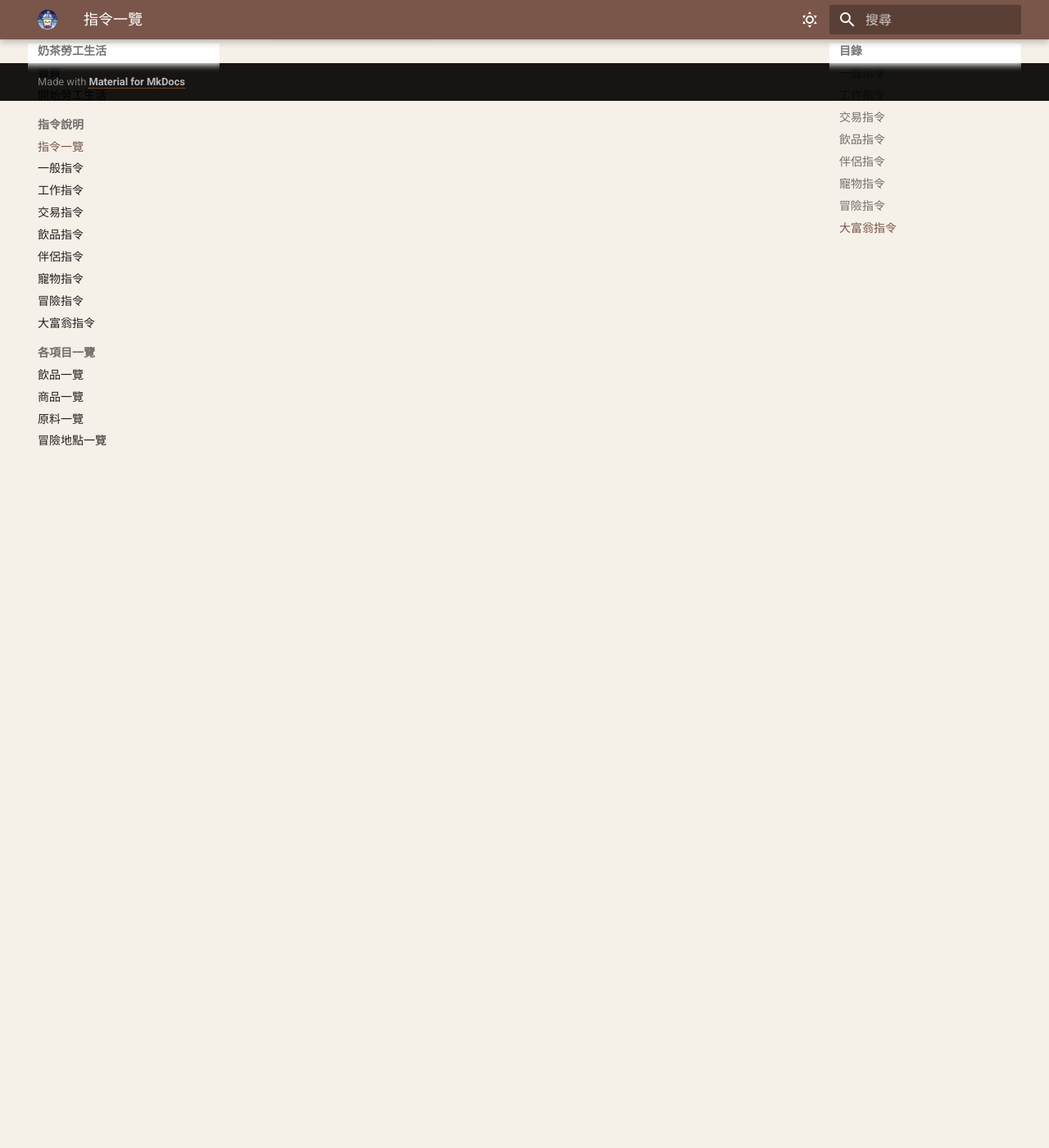
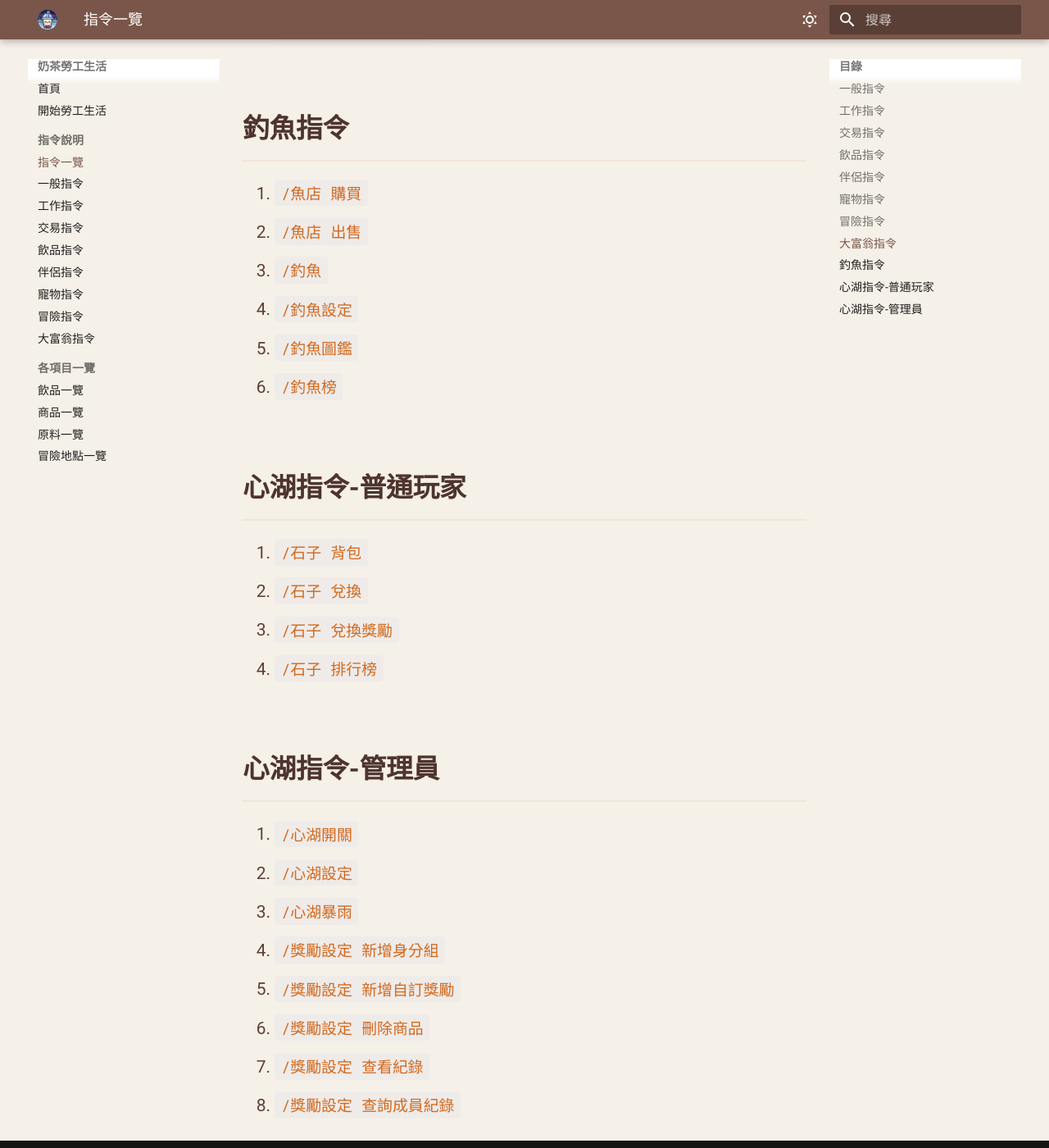
Before and after one commit to Chocochocococo/milktea-workerlife-wiki, an MkDocs documentation site: the page built from docs/command/commandlist.md, in a window 1280 px wide and 1400 px high, scrolled down 3675 px. Shown: the whole window at 82% size. Built offline with MkDocs 1.6.1 and Material for MkDocs 9.7.7, drawn with Linux system fonts in a browser that asks for light colours.

Commit message:
Update commandlist.md

```diff
--- a/docs/command/commandlist.md
+++ b/docs/command/commandlist.md
@@ -62,3 +62,27 @@
 2. `/大富翁 擲骰`
 3. `/大富翁 投資`
 4. `/大富翁 補充行動力`
+
+## 釣魚指令
+1. `/魚店 購買`
+2. `/魚店 出售`
+3. `/釣魚`
+4. `/釣魚設定`
+5. `/釣魚圖鑑`
+6. `/釣魚榜`
+
+## 心湖指令-普通玩家
+1. `/石子 背包`
+2. `/石子 兌換`
+3. `/石子 兌換獎勵`
+4. `/石子 排行榜`
+
+## 心湖指令-管理員
+1. `/心湖開關`
+2. `/心湖設定`
+3. `/心湖暴雨`
+4. `/獎勵設定 新增身分組`
+5. `/獎勵設定 新增自訂獎勵`
+6. `/獎勵設定 刪除商品`
+7. `/獎勵設定 查看紀錄`
+8. `/獎勵設定 查詢成員紀錄`
```
